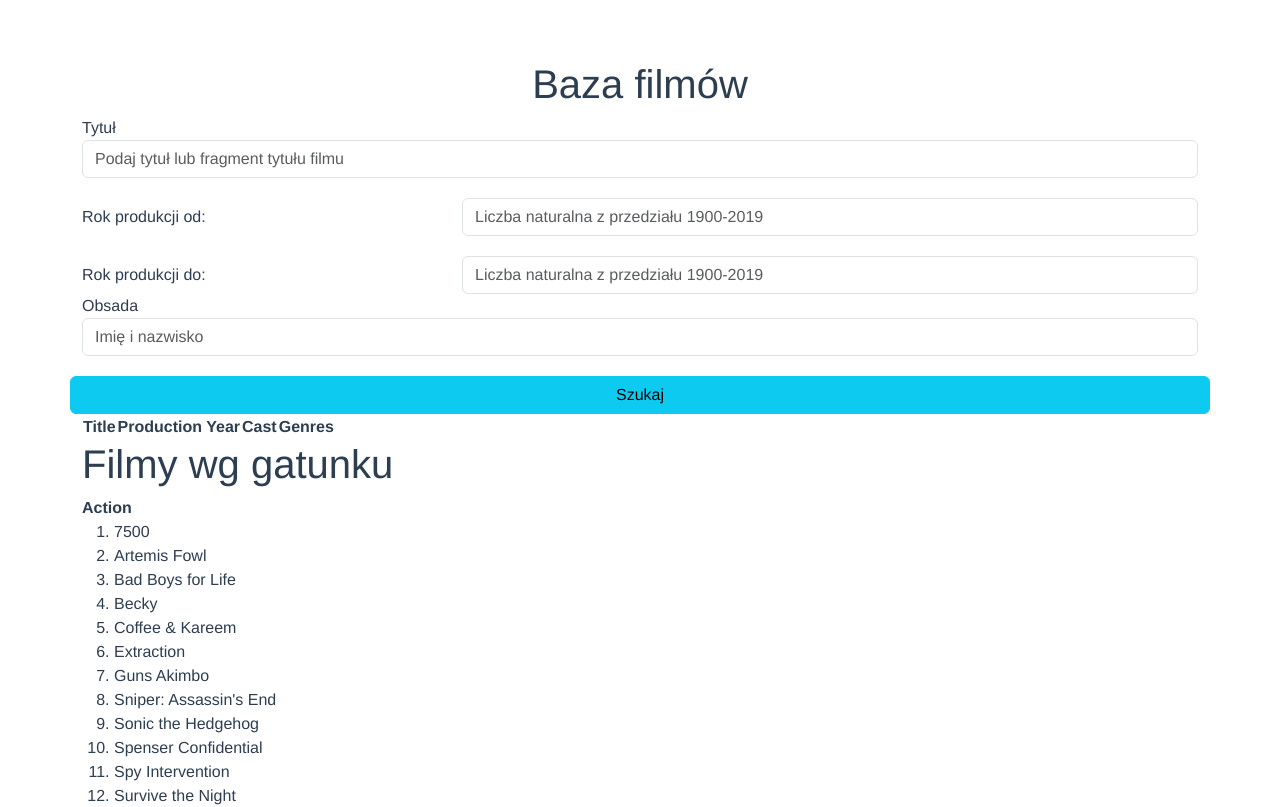
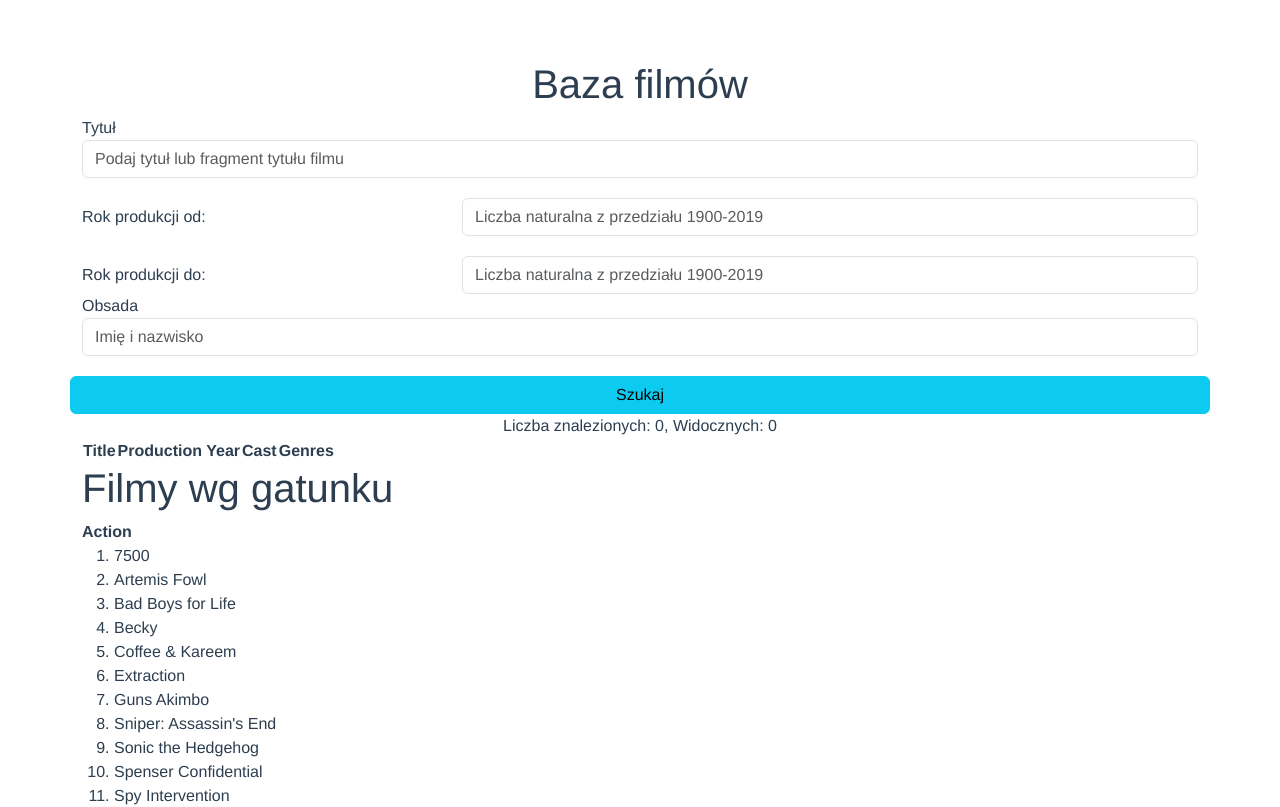
Before and after one commit to gorskij/AIJ, a Vue app in the folder zad3/: page / in a window 1280 px wide. Shown: the top 807 px of the page. Built offline with nearby package versions, Linux system fonts and the light colour scheme.

Commit message:
Add total and visible results counter

```diff
--- a/zad3/src/components/MovieTable.vue
+++ b/zad3/src/components/MovieTable.vue
@@ -4,12 +4,14 @@ export default {
   props: ['data'],
   data() {
     return {
+      movieData: [],
       itemsToShow: 10,
       visibleData: [],
     }
   },
   watch: {
     data: function() {
+      this.movieData = this.data;
       this.initData();
     }
   },
@@ -29,6 +31,9 @@ export default {
 
 <template>
   <div>
+    Liczba znalezionych: {{movieData.length}},
+    Widocznych: {{visibleData.length}}
+
     <table>
       <thead>
       <tr>
```
